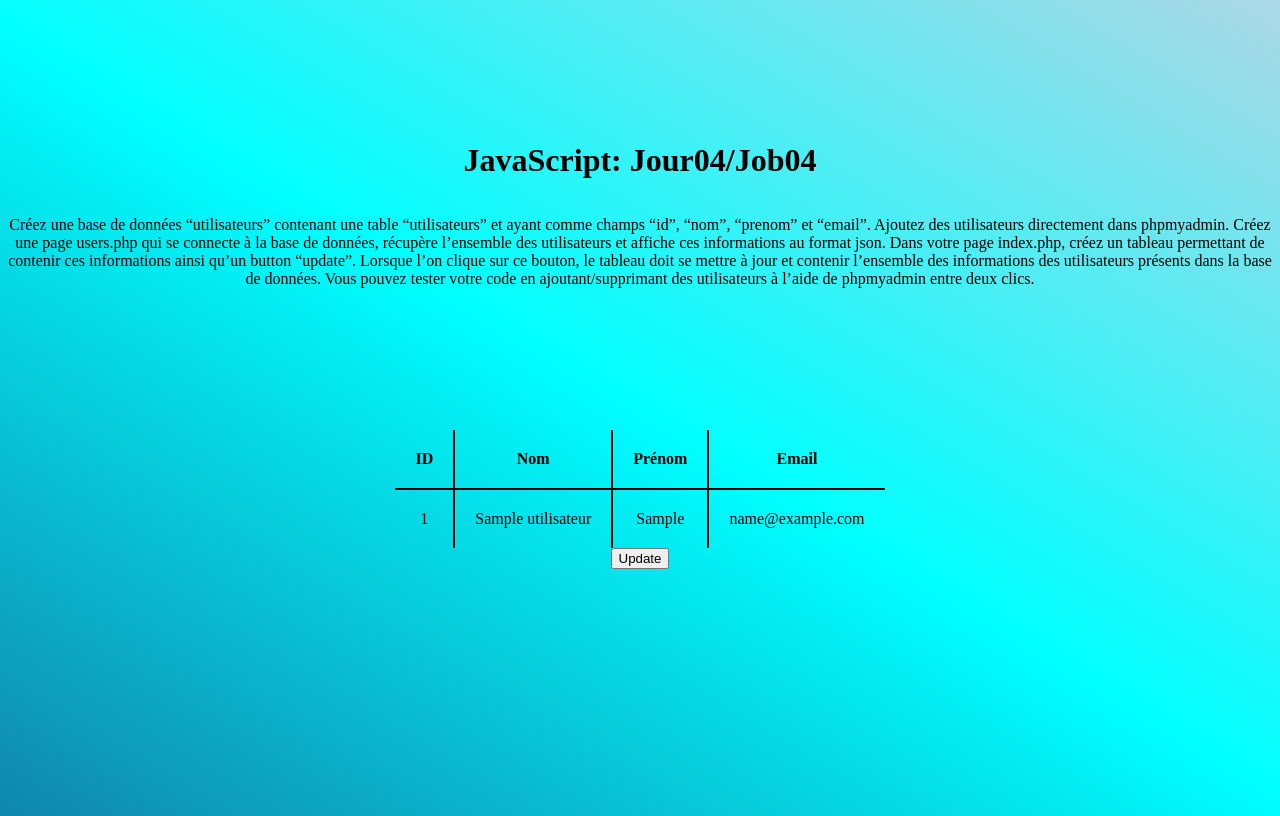
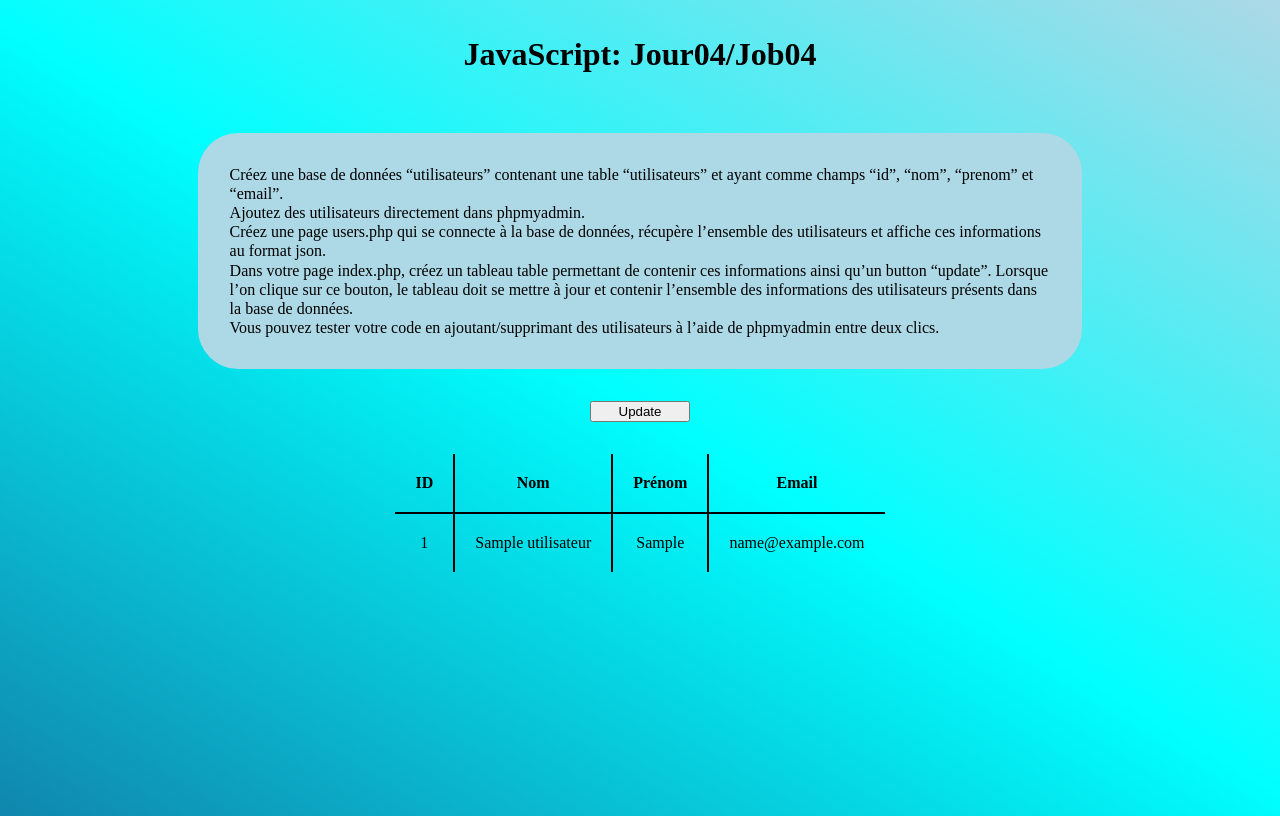
Before and after one commit to gabriel-viallard-fortier/runTrack3, a PHP site: page /job04/index.php in a window 1280 px wide. Run offline with PHP 8.4, Linux system fonts and the light colour scheme; tables that the repository leaves empty or names only in its code hold one stand-in row (values such as "Sample post").

Commit message:
24 sept 17PM

```diff
--- a/jour04/job04/index.php
+++ b/jour04/job04/index.php
@@ -1,20 +1,3 @@
-<?php
-
-// Report all PHP errors
-error_reporting(E_ALL);
-try {
-    $db = new PDO('mysql:host=localhost;dbname=utilisateurs', 'root', 'bbad4ngd25quam7mze72');
-} catch (PDOException $e) {
-    // tenter de réessayer la connexion après un certain délai, par exemple
-}
-$query = "SELECT * FROM utilisateurs;";
-
-$stmt = $db->prepare($query);
-$stmt->execute();
-
-$result = $stmt->fetchAll(PDO::FETCH_ASSOC);
-
-?>
 <!DOCTYPE html>
 <html lang="en">
 
@@ -27,19 +10,22 @@ $result = $stmt->fetchAll(PDO::FETCH_ASSOC);
 
 <body>
     <h1>JavaScript: Jour04/Job04</h1>
+    <div class="exercice">
         <p>Créez une base de données “utilisateurs” contenant une table “utilisateurs” et ayant
-comme champs “id”, “nom”, “prenom” et “email”.
-Ajoutez des utilisateurs directement dans phpmyadmin.
+            comme champs “id”, “nom”, “prenom” et “email”.<br>
+            Ajoutez des utilisateurs directement dans phpmyadmin.<br>
             Créez une page users.php qui se connecte à la base de données, récupère l’ensemble
-des utilisateurs et affiche ces informations au format json.
-Dans votre page index.php, créez un tableau permettant de contenir ces
+        des utilisateurs et affiche ces informations au format json.<br>
+        Dans votre page index.php, créez un tableau table permettant de contenir ces
         informations ainsi qu’un button “update”. Lorsque l’on clique sur ce bouton, le tableau
         doit se mettre à jour et contenir l’ensemble des informations des utilisateurs présents
-dans la base de données.
+        dans la base de données.<br>
         Vous pouvez tester votre code en ajoutant/supprimant des utilisateurs à l’aide de
         phpmyadmin entre deux clics.</p>
-    <div class="container">
-        <table>
+    </div>
+    <button onclick="window.location.reload()">Update</button>
+    <div id="container">
+        <table class="table">
             <thead>
                 <th>ID</th>
                 <th>Nom</th>
@@ -47,19 +33,11 @@ phpmyadmin entre deux clics.</p>
                 <th>Email</th>
             </thead>
             <tbody>
-                <?php foreach ($result as $row): ?>
-                    <tr>
-                        <td><?= $row['id'] ?></td>
-                        <td><?= $row['nom'] ?></td>
-                        <td><?= $row['prenom'] ?></td>
-                        <td><?= $row['email'] ?></td>
-                    </tr>
-                <?php endforeach; ?>
+
             </tbody>
         </table>
-        <button onclick="updateTable()">Update</button>
     </div>
-    <script src="script.js"></script>
+    <script src="script.js" async></script>
 </body>
 
 </html>
--- a/jour04/job04/script.js
+++ b/jour04/job04/script.js
@@ -0,0 +1,28 @@
+async function fetchTable() {
+    const response = await fetch('./users.php');
+    const utilisateurs = await response.json();
+
+    utilisateurs.forEach((user) => {
+        const tableBody = document.querySelector('tbody');
+
+        const tableRow = document.createElement('tr');
+        const tableDataId = document.createElement('td');
+        const tableDataName = document.createElement('td');
+        const tableDataFirstname = document.createElement('td');
+        const tableDataEmail = document.createElement('td');
+
+        console.log(user.id);
+        tableDataId.innerText = user.id;
+        tableDataName.innerText = user.nom;
+        tableDataFirstname.innerText = user.prenom;
+        tableDataEmail.innerText = user.email;
+
+        tableRow.appendChild(tableDataId);
+        tableRow.appendChild(tableDataName);
+        tableRow.appendChild(tableDataFirstname);
+        tableRow.appendChild(tableDataEmail);
+        tableBody.appendChild(tableRow);
+        console.log(tableRow);
+    });
+}
+fetchTable();
--- a/jour04/job04/style.css
+++ b/jour04/job04/style.css
@@ -1,4 +1,4 @@
-th, tr, td {
+tbody thead, th, tr, td {
     border: 2px solid black;
     padding: 20px;
 }
@@ -7,16 +7,34 @@ table {
     border-style: hidden;
     border-collapse: collapse;
 }
+p {
+    padding: 2rem;
+    margin: auto auto;
+    text-align: left;
+    line-height: 1.2rem;
+}
+h1 {
+    text-align: center;
+    padding: 0.5%;
+}
 body {
     background-image: linear-gradient(31deg, rgb(16, 134, 173), cyan, lightblue);
     background-repeat:no-repeat ;
     display: flex;
     flex-direction: column;
-    justify-content: center;
-    align-items: center;
+    /* justify-content: center; */
+    align-items:center;
+    height: 100vh;
+    gap: 2rem;
+}
+#container {
     text-align: center;
-    height: 100vh;
 }
-.container {
-    padding: 10%;
+button {
+    width: 100px;
 }
+.exercice {
+    width: 70%;
+    background-color: lightblue;
+    border-radius: 40px;
+}
--- /dev/null
+++ b/jour04/job04/users.php
@@ -0,0 +1,16 @@
+<?php
+// Report all PHP errors
+error_reporting(E_ALL);
+try {
+    $db = new PDO('mysql:host=localhost;dbname=utilisateurs', 'root', 'bbad4ngd25quam7mze72');
+} catch (PDOException $e) {
+    // tenter de réessayer la connexion après un certain délai, par exemple
+}
+$query = "SELECT * FROM utilisateurs;";
+
+$stmt = $db->prepare($query);
+$stmt->execute();
+
+$result = $stmt->fetchAll(PDO::FETCH_ASSOC);
+
+echo json_encode($result);
```
Lines whose indentation alone changed are shown as unchanged.
